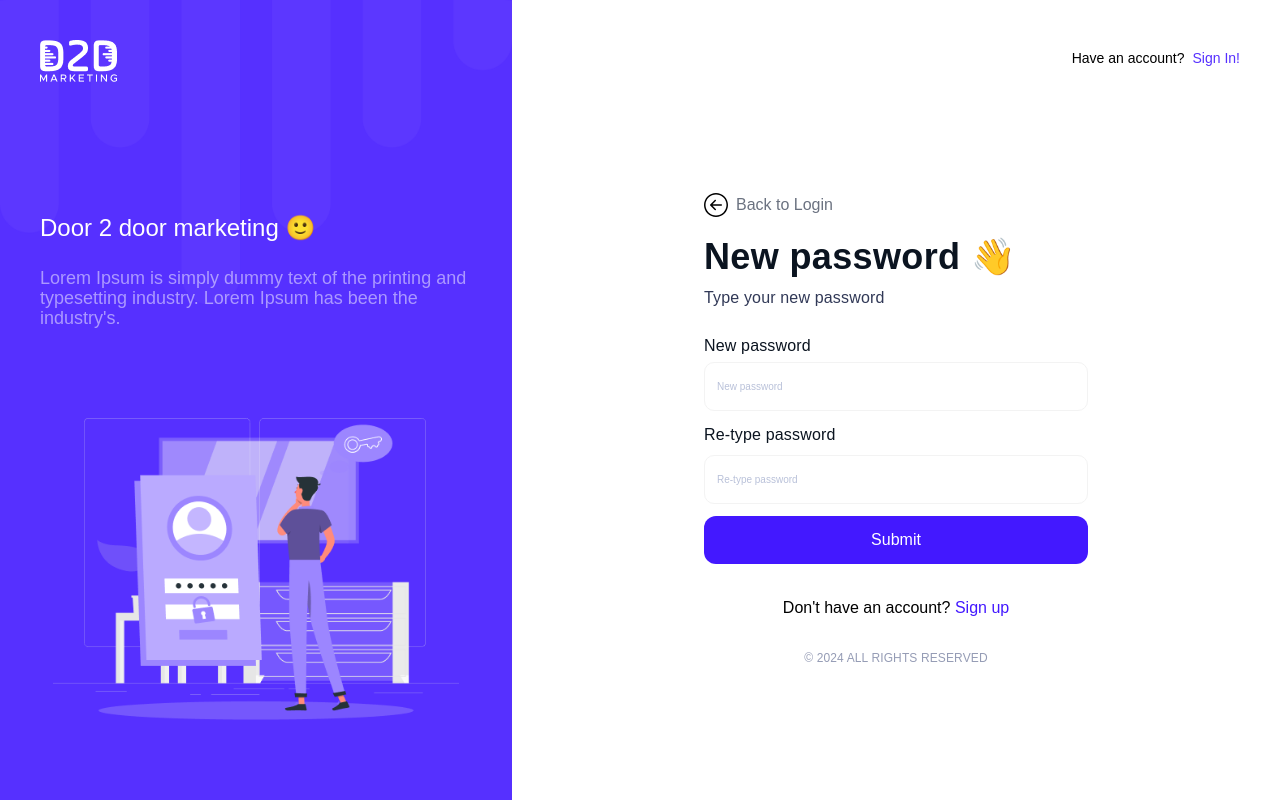
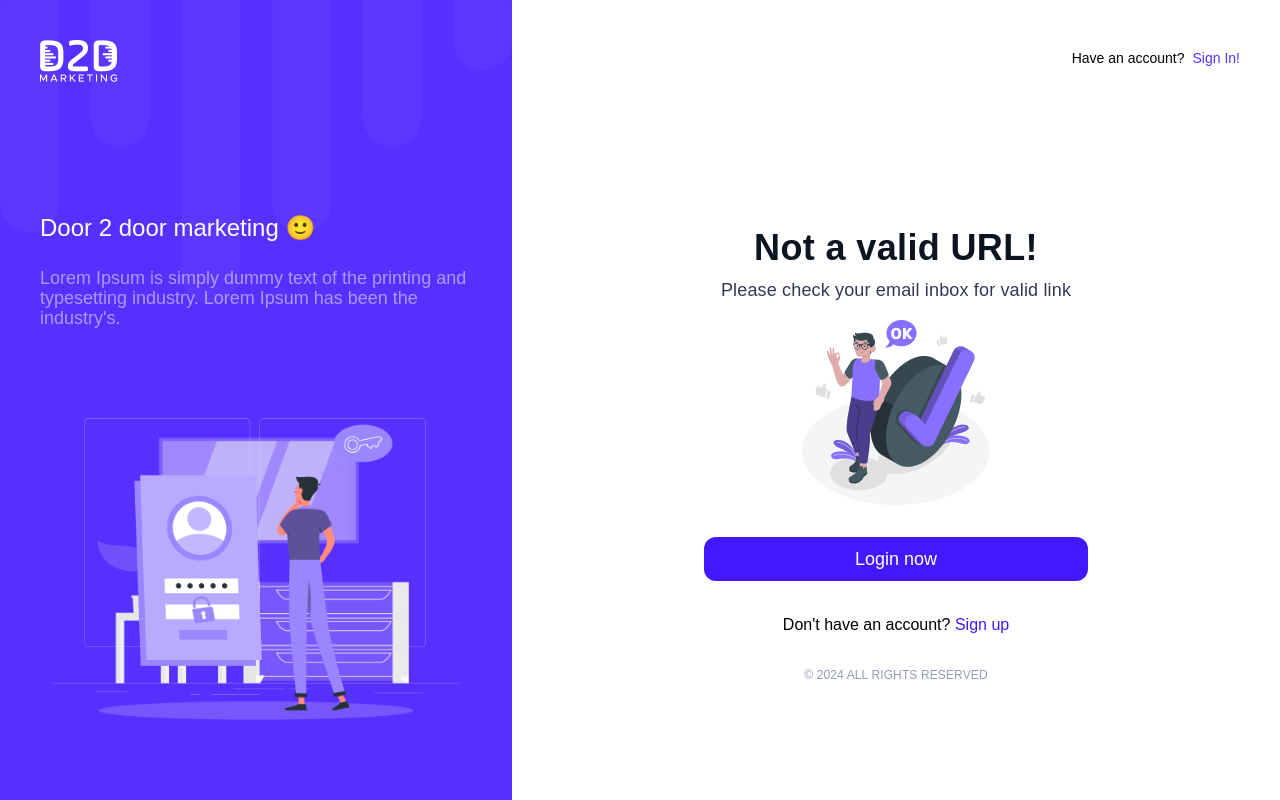
Before and after one commit to tajnur007/d2d-marketing-frontend, a Next.js app: page /auth/reset-password in a window 1280 px wide. Built offline with nearby package versions, Linux system fonts and the light colour scheme; no server answers; a web font is replaced by a local one.

Commit message:
Message added for missing token or company_id while trying to reset password.

```diff
--- a/app/auth/reset-password/page.tsx
+++ b/app/auth/reset-password/page.tsx
@@ -10,7 +10,7 @@ import { useSearchParams } from 'next/navigation';
 import { useState, useEffect } from 'react';
 
 const ResetPasswordPage = () => {
-  const [newPassword, setNewPassword] = useState<boolean>(true);
+  const [newPassword, setNewPassword] = useState<boolean>();
   const [resetData, setResetData] = useState({ token: '', company_id: '' });
   const searchParams = useSearchParams();
 
@@ -21,11 +21,10 @@ const ResetPasswordPage = () => {
     const company_id = searchParams.get('company_id');
 
     if (token && company_id) {
-      // Make reset password request using token and company_id
-      setResetData({
-        token: token,
-        company_id: company_id,
-      });
+      setNewPassword(true);
+      setResetData({ token, company_id });
+    } else {
+      setNewPassword(false);
     }
   }, [searchParams]);
 
@@ -33,13 +32,15 @@ const ResetPasswordPage = () => {
     <AuthLayout text={AUTH_LEFT_TEXT} image={marketingForgetPassword}>
       <NoAccount signupPage={false} />
       <div className='w-full h-screen flex items-center justify-center'>
-        {newPassword ? (
+        {newPassword === undefined ? (
+          <span>Loading...</span>
+        ) : newPassword ? (
           <NewPassword
             resetData={resetData}
             handleNewPassword={() => setNewPassword(false)}
           />
         ) : (
-          <PasswordChanged />
+          <PasswordChanged resetData={resetData} />
         )}
       </div>
     </AuthLayout>
--- a/components/auth/new-password.tsx
+++ b/components/auth/new-password.tsx
@@ -11,10 +11,12 @@ import ForgetPasswordCommon from './common/forget-password-common';
 const NewPassword = ({ resetData, handleNewPassword }: any) => {
   const [newPassword, setNewPassword] = useState('');
   const [retypePassword, setReTypePassword] = useState('');
+
   const AuthServices = new AuthService();
 
   const onFormSubmit = async (event: FormEvent<HTMLFormElement>) => {
     event.preventDefault();
+
     if (newPassword !== retypePassword) {
       alert('Password is not matching!');
     } else {
@@ -25,8 +27,7 @@ const NewPassword = ({ resetData, handleNewPassword }: any) => {
           newPassword
         );
         handleNewPassword(false);
-      } catch (err) {
-      }
+      } catch (err) {}
     }
   };
 
--- a/components/auth/password-changed.tsx
+++ b/components/auth/password-changed.tsx
@@ -7,21 +7,26 @@ import Copyright from './common/copyright';
 import ForgetPasswordCommon from './common/forget-password-common';
 import { PAGE_ROUTES } from '@/utils/constants/common-constants';
 
-const PasswordChanged = () => {
+const PasswordChanged = ({ resetData }: any) => {
+  const hasTokenAndCompanyId = !!(resetData.token && resetData.company_id);
+
   return (
     <section className='w-full flex items-center justify-center my-5'>
       <div className='w-[50%] mx-auto lg:py-0'>
         <div>
           <div className='mt-5 lg:mt-10 text-2xl lg:text-3xl xl:text-4xl xl:mb-2 font-bold flex items-center justify-center leading-[36px] tracking-[0.36px] text-[#0B1420] whitespace-nowrap'>
-            Password changed!
+            {hasTokenAndCompanyId ? 'Password changed!' : 'Not a valid URL!'}
           </div>
           <div className='text-center text-sm lg:text-lg xl:mb-4 flex items-center justify-center text-wrap text-[#313957] font-extralight tracking-[0.16px] leading-[20px] whitespace-nowrap'>
-            Your password has been updated successfully.
+            {hasTokenAndCompanyId
+              ? 'Your password has been updated successfully.'
+              : 'Please check your email inbox for valid link'}
             <br />
           </div>
           <div className='my-4 flex items-center justify-center'>
             <Image src={passwordChangedImage} alt='page-logo' />
           </div>
+
           <Link href={PAGE_ROUTES.Signin}>
             <ForgetPasswordCommon
               buttonInfo={{
```
